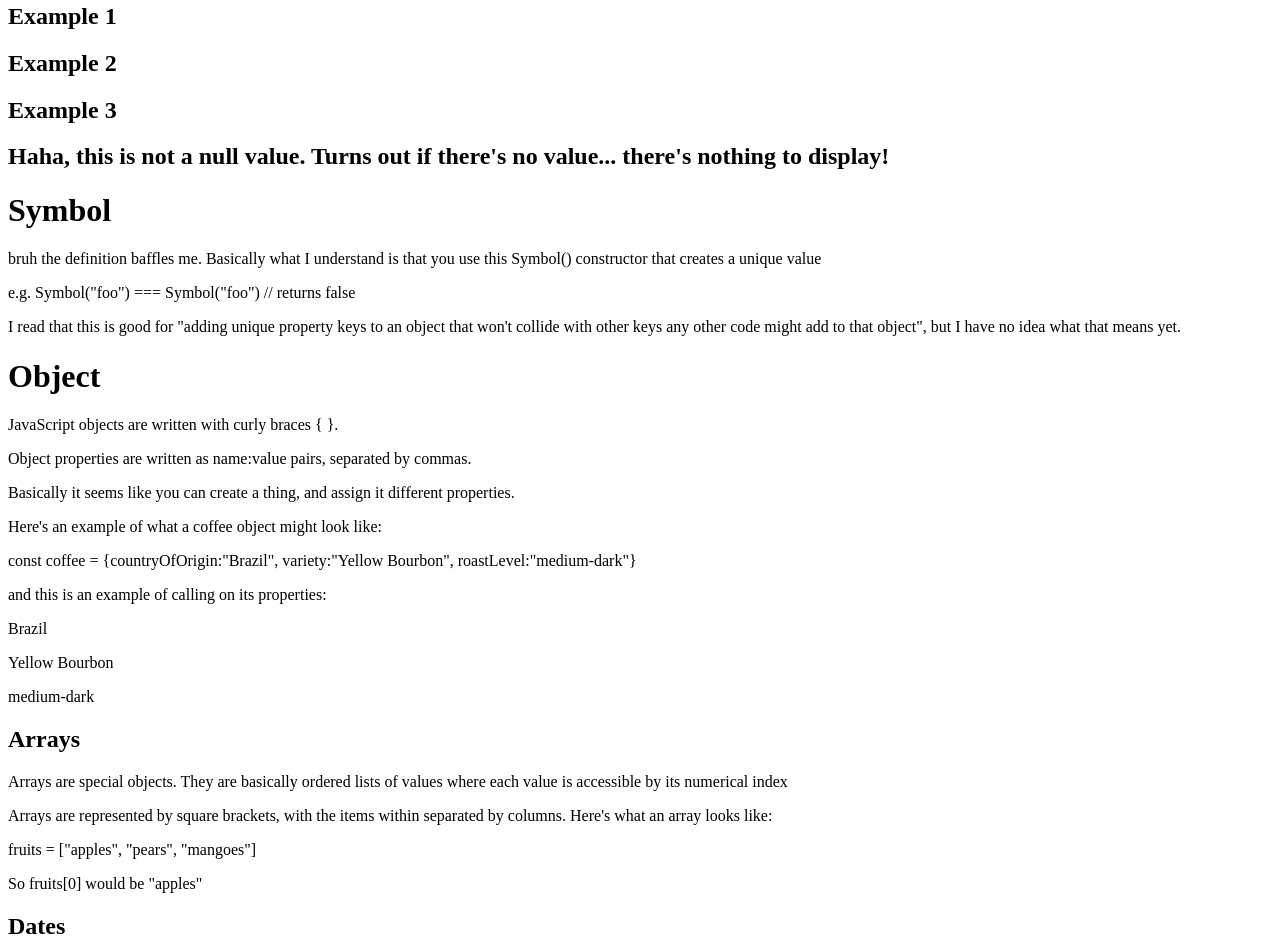
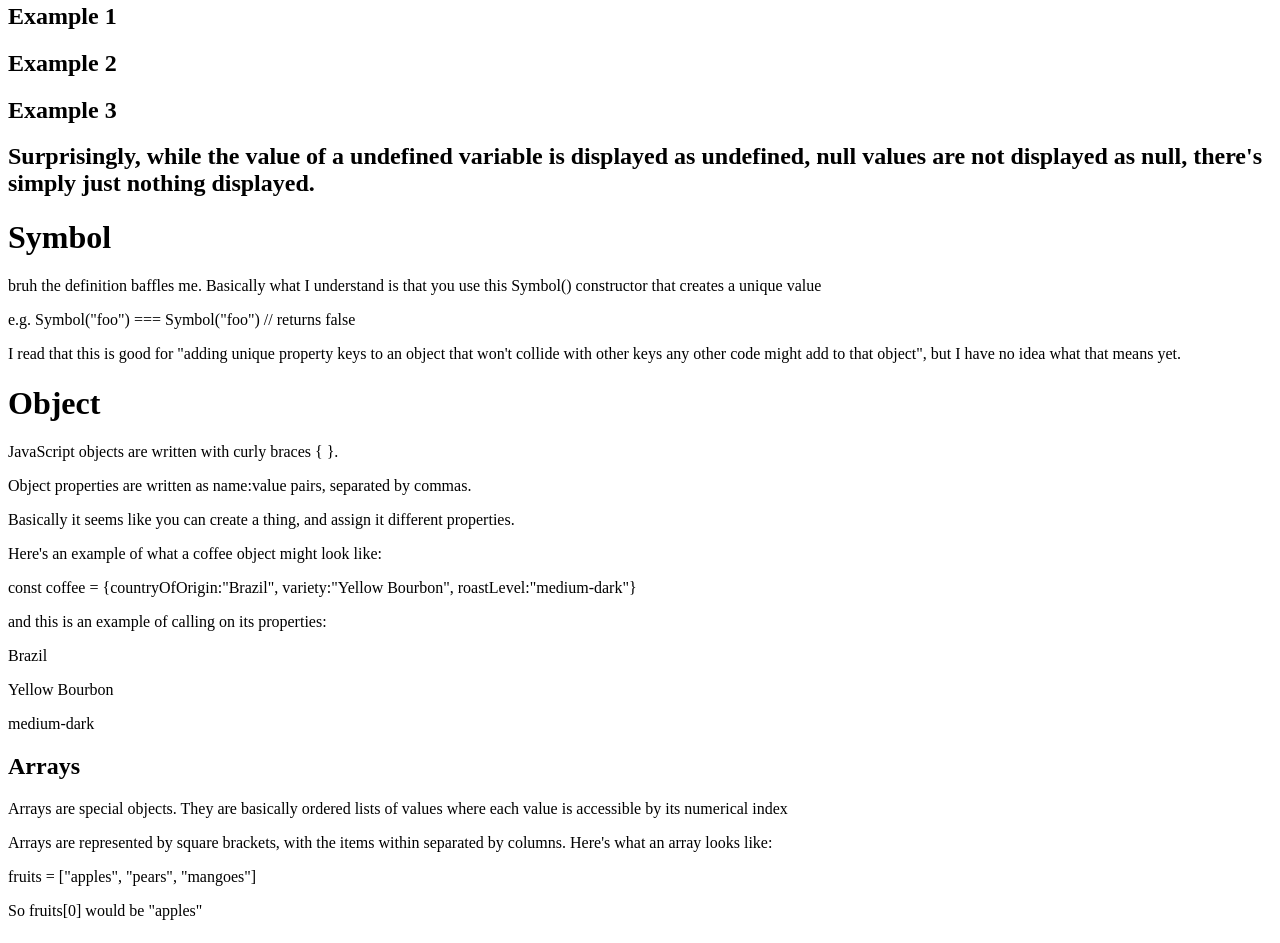
Before and after one commit to loopitydoop/javascript-data-types, a plain HTML site: page index.html in a window 1280 px wide. Shown: the part 1231-2174 px from the top of the page. Drawn offline with Linux system fonts and the light colour scheme.

Commit message:
Update index.html

```diff
--- a/index.html
+++ b/index.html
@@ -85,7 +85,7 @@
         document.getElementById("demo-6c").innerText = nullVariable
     </script>
 
-    <h2>Haha, this is not a null value. Turns out if there's no value... there's nothing to display!</h2>
+    <h2>Surprisingly, while the value of a undefined variable is displayed as undefined, null values are not displayed as null, there's simply just nothing displayed.</h2>
 
 <h1>Symbol</h1>
 <p>bruh the definition baffles me. Basically what I understand is that you use this Symbol() constructor that creates a unique value</p>
```
